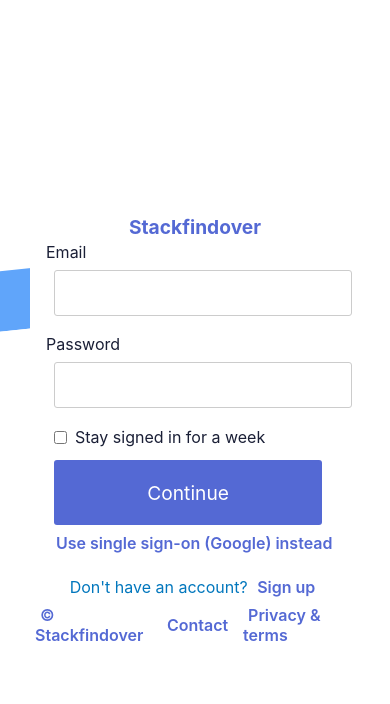
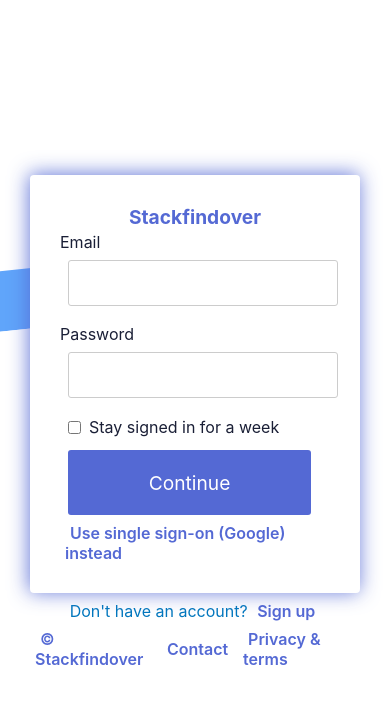
Before and after one commit to Aymanbadreldin105/LoginPage, a plain HTML site: page index.html in a window 390 px wide. Drawn offline with Linux system fonts and the light colour scheme.

Commit message:
Update style.css

```diff
--- a/style.css
+++ b/style.css
@@ -173,11 +173,6 @@ input[type="checkbox"] {
     }
 
 @media (max-width: 600px) {
-  .login-box {
-    width: 100%; /* أفضل من max-width */
-    padding: 1rem;
-    box-shadow: none; /* لتقليل الثقل البصري على شاشات صغيرة */
-  }
 
   .header {
     font-size: 1.2rem;
```
